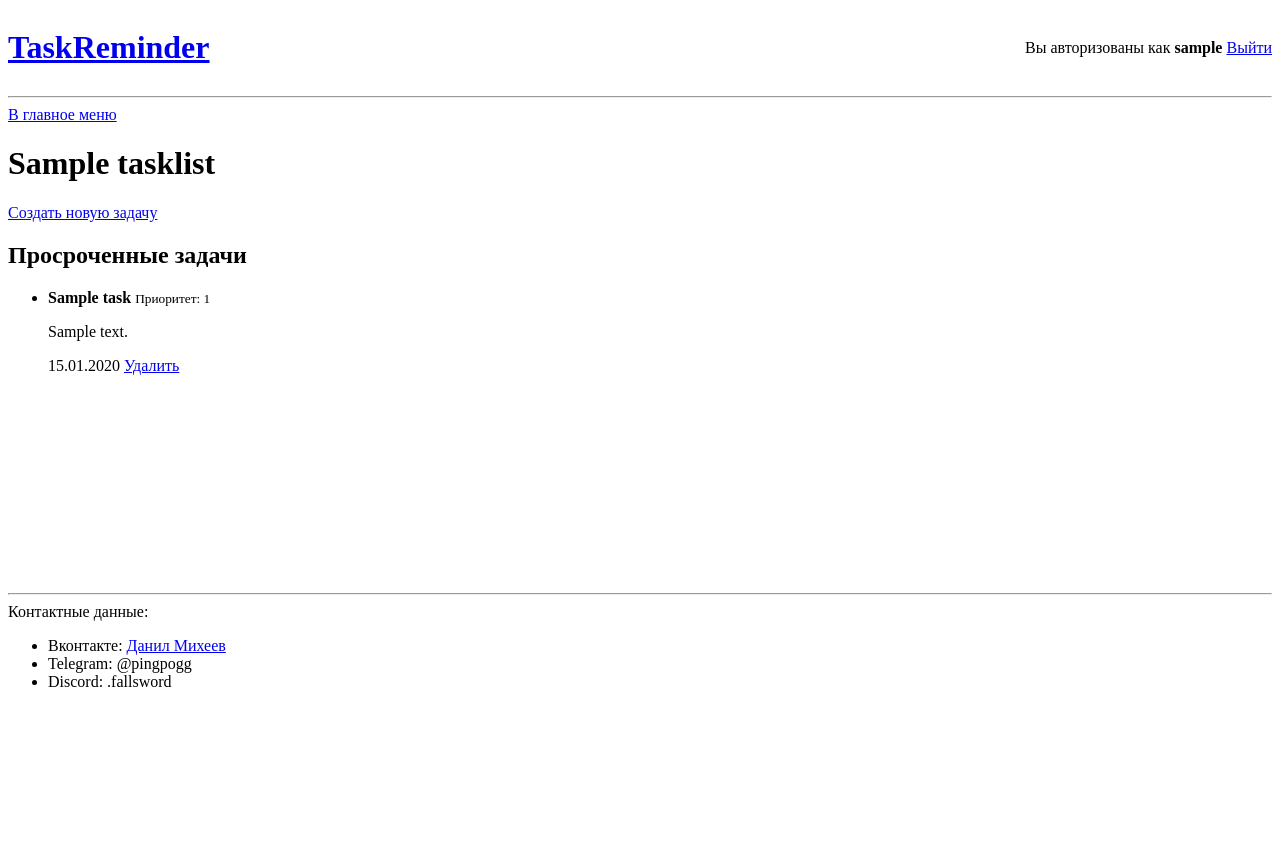
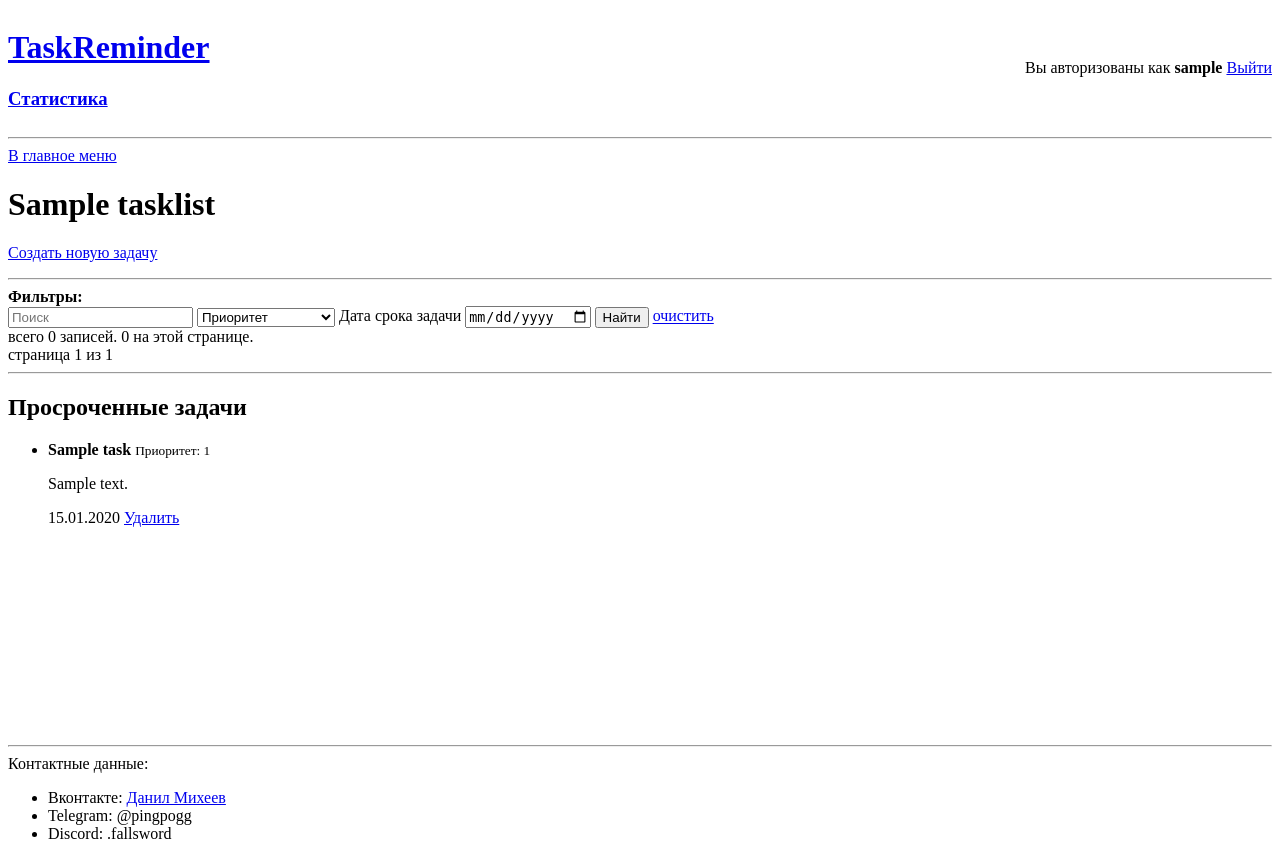
Before and after one commit to Fallsw0rd/django-tasks-and-reminder, a Django app: page /task_lists/1/tasks/ in a window 1280 px wide. Before the commit the page ends 687 px from the top, so only its background shows below. Run offline with Django 5.2, Linux system fonts and the light colour scheme; a user stored in the database is signed in; tables that the repository leaves empty hold one stand-in row (values such as "Sample post").

Commit message:
+ queryset and pagination

```diff
--- a/web/forms.py
+++ b/web/forms.py
@@ -63,3 +63,26 @@ class ReminderForm(forms.ModelForm):
         widgets = {
             "reminder_datetime": forms.DateTimeInput(attrs={'type': 'datetime-local'}, format='%Y-%m-%dT%H:%M')
         }
+
+
+class TaskFilterForm(forms.Form):
+    PRIORITY_CHOICES = [
+        ('', 'Приоритет'),
+        (1, '1 - Низкий'),
+        (2, '2 - Ниже среднего'),
+        (3, '3 - Средний'),
+        (4, '4 - Выше среднего'),
+        (5, '5 - Высокий'),
+    ]
+    search = forms.CharField(label='',widget=forms.TextInput(attrs={'placeholder': 'Поиск'}), required=False)
+    priority = forms.ChoiceField(
+        choices=PRIORITY_CHOICES,
+        label='',
+        widget=forms.Select(attrs={'class': 'form-control'}), required=False
+    )
+    choose_date = forms.DateField(
+        label='Дата срока задачи',
+        widget=forms.DateInput(attrs={'type': 'date'}),
+        input_formats=['%Y-%m-%d'],
+        required=False,
+    )
--- a/web/templates/web/header.html
+++ b/web/templates/web/header.html
@@ -2,6 +2,9 @@
     <div style="display: flex; justify-content: space-between; align-items: center;">
         <div>
             <h1><a href="{% url 'index' %}">TaskReminder</a></h1>
+            {% if user.is_active %}
+            <h3><a href="#">Статистика</a></h3>
+            {% endif %}
         </div>
         <div>
             {% if user.is_active %}
--- a/web/templates/web/tasks.html
+++ b/web/templates/web/tasks.html
@@ -25,6 +25,31 @@
     <br>
     {% endfor %}
 </ul>
+<hr>
+<form method="GET">
+    <b>Фильтры:</b><br>
+    {% for field in filter_form %}
+        {{ field.label }}
+        {{ field }}
+    {% endfor %}
+    <button type="submit">Найти</button>
+    <a href="?">очистить</a>
+</form>
+всего {{ total_count }} записей. {{ tasks|length }} на этой странице.
+<nav>
+    {% if tasks.has_previous %}
+        <a href="?page=1">В начало</a>
+        <a href="?page={{ tasks.previous_page_number }}">Предыдующая страница</a>
+    {% endif %}
+
+    страница {{ tasks.number }} из {{ tasks.paginator.num_pages }}
+
+    {% if tasks.has_next %}
+        <a href="?page={{ tasks.next_page_number }}">Следующая страница</a>
+        <a href="?page={{ tasks.paginator.num_pages }}">В конец</a>
+    {% endif %}
+</nav>
+<hr>
 {% if overdue_tasks %}
 <h2>Просроченные задачи</h2>
 <ul>
--- a/web/views.py
+++ b/web/views.py
@@ -1,9 +1,10 @@
 from datetime import datetime
 from django.contrib.auth import get_user_model, authenticate, login, logout
 from django.contrib.auth.decorators import login_required
+from django.core.paginator import Paginator
 from django.shortcuts import render, redirect, get_object_or_404
 
-from web.forms import RegistrationForm, AuthForm, TaskListForm, TaskForm, ReminderForm
+from web.forms import RegistrationForm, AuthForm, TaskListForm, TaskForm, ReminderForm, TaskFilterForm
 from web.models import TaskList, Task, Reminder
 
 User = get_user_model()
@@ -12,8 +13,10 @@ User = get_user_model()
 def index_view(request):
     user = request.user
     if user.is_authenticated:
-        task_lists = TaskList.objects.filter(user=user)
-        return render(request, "web/main.html", {'tasklists': task_lists})
+        task_lists = TaskList.objects.filter(user=user).select_related('user')
+        page_number = request.GET.get('page', 1)
+        paginator = Paginator(task_lists, per_page=5)
+        return render(request, "web/main.html", {'tasklists': paginator.get_page(page_number)})
     else:
         return render(request, "web/main.html")
 
@@ -74,18 +77,46 @@ def edit_task_list(request, id=None):
 
 
 @login_required
+def delete_task_list(request, id=None):
+    task_list = get_object_or_404(TaskList, id=id)
+    task_list.delete()
+    return redirect('index')
+
+
+@login_required
 def list_tasks(request, ts_id=None):
     today = datetime.now()
     task_list = get_object_or_404(TaskList, pk=ts_id)
-    tasks = Task.objects.filter(task_list=task_list, due_date__gte=today).order_by('due_date', '-priority')
-    overdue_tasks = Task.objects.filter(task_list=task_list, due_date__lt=today).order_by('-due_date', '-priority')
-    reminder_task = Reminder.objects.filter(task_id__in=tasks.values_list('id'),
-                                            reminder_datetime__time__lte=today,
-                                            reminder_datetime__date__lte=today)
+    tasks = (Task.objects.filter(task_list=task_list, due_date__gte=today).order_by('due_date', '-priority')
+             .select_related('task_list'))
+    overdue_tasks = (Task.objects.filter(task_list=task_list, due_date__lt=today).order_by('due_date', '-priority')
+                     .select_related('task_list'))
+    reminder_task = Reminder.objects.filter(
+        task_id__in=tasks.values_list('id'),
+        reminder_datetime__time__lte=today,
+        reminder_datetime__date__lte=today
+    )
 
-    return render(request, 'web/tasks.html', {'tasks': tasks,
-                                              'overdue_tasks': overdue_tasks,
-                                              'task_list': task_list,
+    filter_form = TaskFilterForm(request.GET)
+    filter_form.is_valid()
+    filters = filter_form.cleaned_data
+
+    if filters['search']:
+        tasks = tasks.filter(title__icontains=filters['search'])
+
+    if filters['priority'] != '':
+        tasks = tasks.filter(priority=filters['priority'])
+
+    if filters['choose_date']:
+        tasks = tasks.filter(due_date=filters['choose_date'])
+
+    total_count = tasks.count()
+    page_number = request.GET.get('page', 1)
+    paginator = Paginator(tasks, per_page=5)
+
+    return render(request, 'web/tasks.html', {'tasks': paginator.get_page(page_number),
+                                              'overdue_tasks': overdue_tasks, 'total_count': total_count,
+                                              'task_list': task_list, 'filter_form': filter_form,
                                               'today': today, 'reminder_task': reminder_task})
 
 
@@ -102,6 +133,7 @@ def edit_task(request, ts_id=None, cur_task=None):
             return redirect('list_tasks', ts_id=ts_id)
 
     return render(request, 'web/create_task.html', {'form': form})
+
 
 @login_required
 def delete_task(request, ts_id=None, cur_task=None):
```
Also changed, not shown: web/templates/web/main.html (+13 -0 lines).
